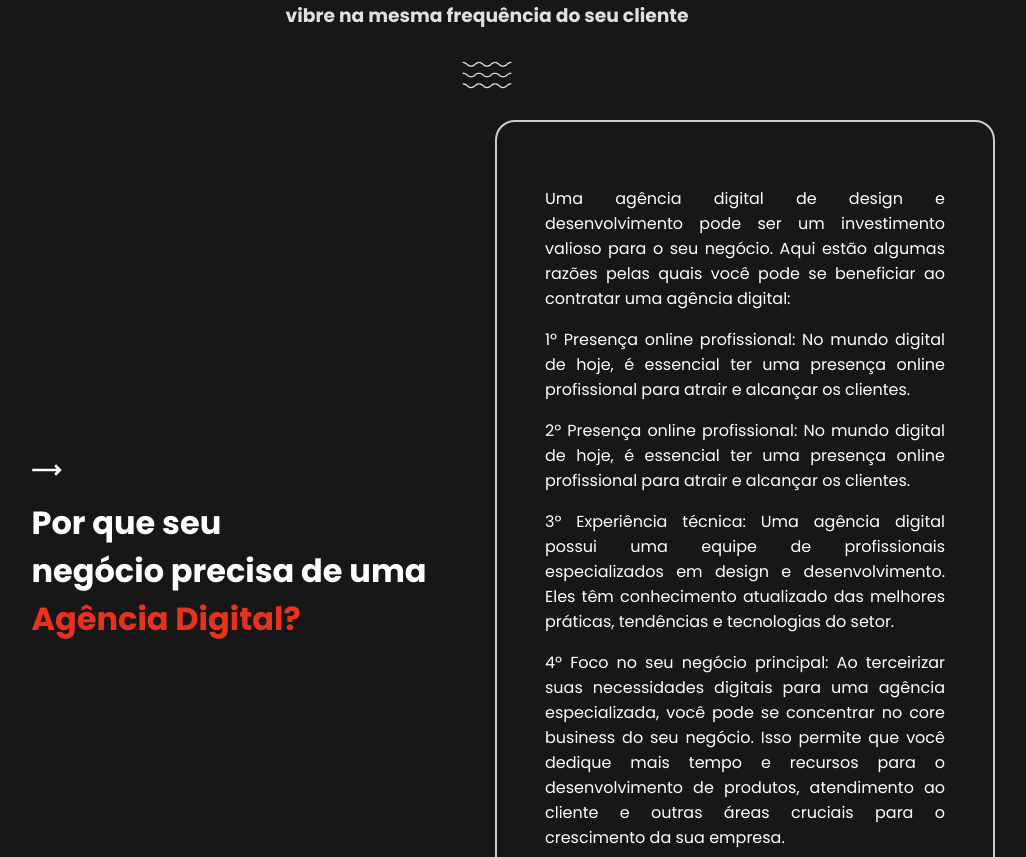
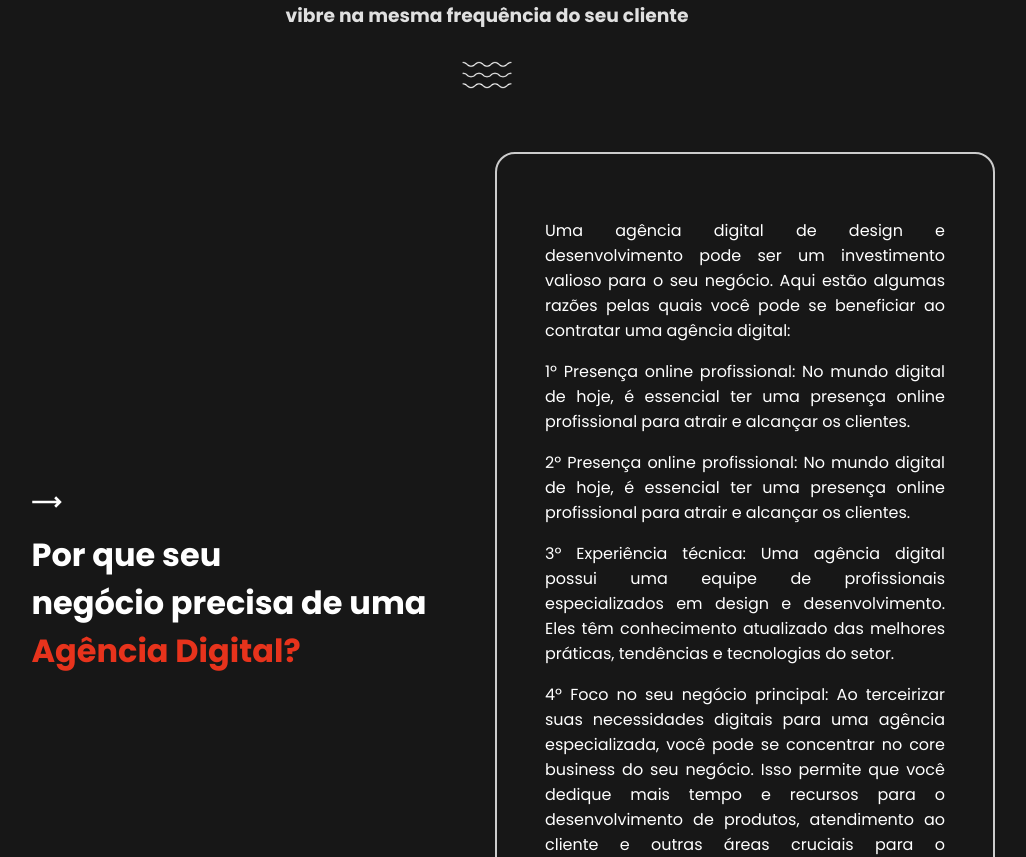
Before and after one commit to LucasAlexsandro/onzevibe, a React (Vite) app in the folder frontend/: page / in a window 1280 px wide. Shown: the part 680-1537 px from the top of the page, without its empty margins (153-1179 px from the left). Built offline with nearby package versions, Linux system fonts and the light colour scheme.

Commit message:
Update seo

```diff
--- a/frontend/index.html
+++ b/frontend/index.html
@@ -4,7 +4,18 @@
     <meta charset="UTF-8" />
     <link rel="icon" type="image/svg+xml" href="/ICON.png" />
     <meta name="viewport" content="width=device-width, initial-scale=1.0" />
+    <meta name='robots' content='index, follow, max-image-preview:large, max-snippet:-1, max-video-preview:-1' />
+
     <title>OnzeVibe</title>
+
+    <meta name="description" content="Onzevibe Agencia Digital, Design, Desenvolvimento, Criação de Sites." />
+	  <link rel="canonical" href="https://onzevibe.com.br/" />
+    <meta property="og:locale" content="pt_BR" />
+	  <meta property="og:type" content="website" />
+  	<meta property="og:title" content="Onzevibe Agencia Digital, Design, Desenvolvimento, Criação de Sites." />
+	  <meta property="og:description" content="Onzevibe Agencia Digital, Design, Desenvolvimento, Criação de Sites." />
+  	<meta property="og:url" content="https://onzevibe.com.br/" />
+	  <meta property="og:site_name" content="Onzevibe Agencia Digital" />
 
     <link rel="preconnect" href="https://fonts.googleapis.com">
     <link rel="preconnect" href="https://fonts.gstatic.com" crossorigin>
--- a/frontend/src/components/InfoTop/Styles.js
+++ b/frontend/src/components/InfoTop/Styles.js
@@ -1,8 +1,9 @@
 import styled from "styled-components";
 
 export const InfoTopContainer = styled.section`
+  margin-top: 2rem;
   width: 100%;
-  min-height: 90vh;
+  min-height: 100vh;
   display: flex;
   align-items: center;
   justify-content: center;
--- a/package.json
+++ /dev/null
@@ -1,5 +0,0 @@
-{
-  "dependencies": {
-    "framer-motion": "^10.12.12"
-  }
-}
```
Also changed, not shown: 2 other files (tests, documents, lock files or other folders).
